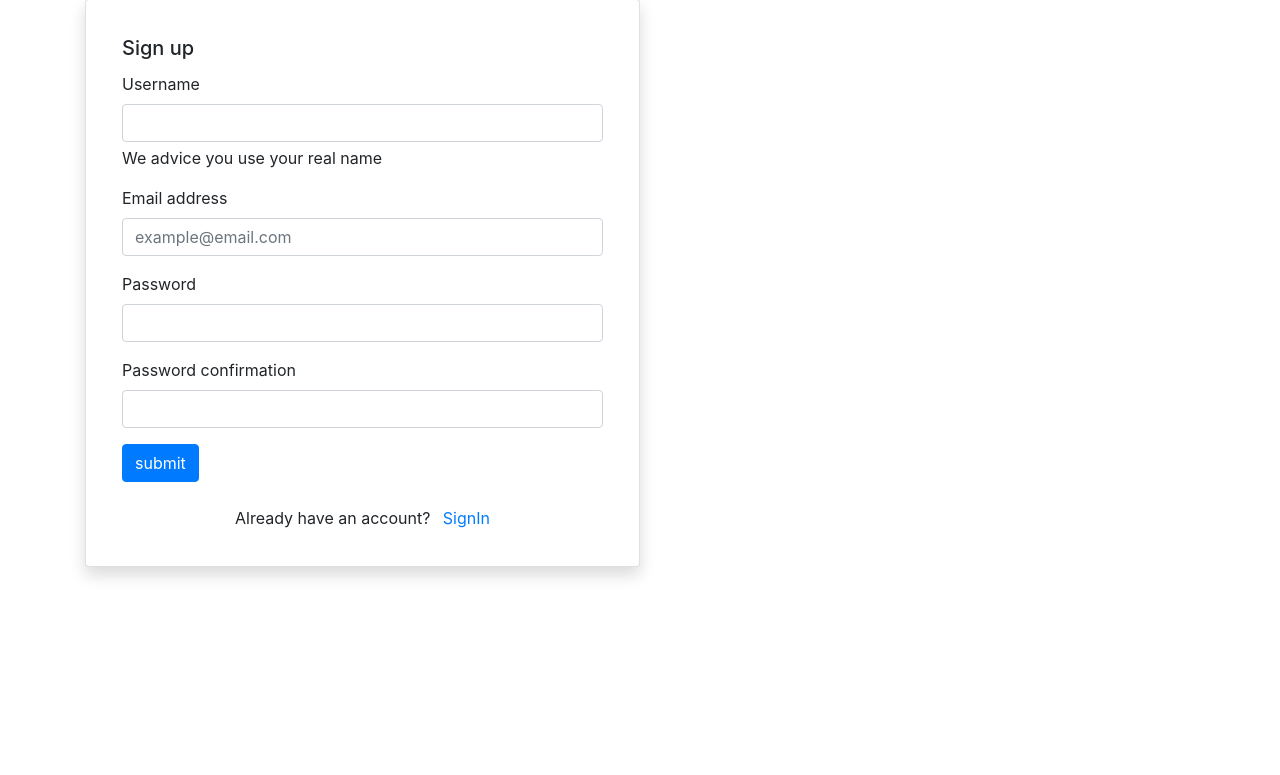
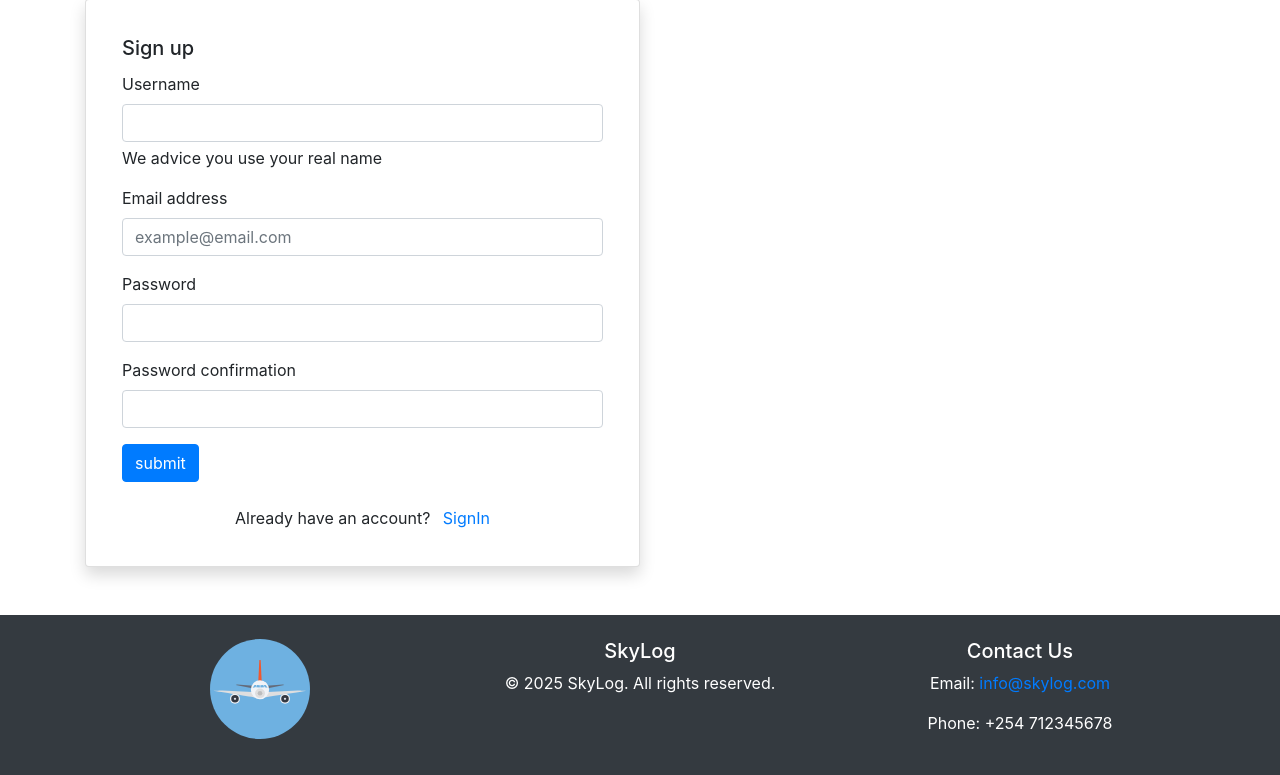
Before and after one commit to dcccalvin/SkyLog, a Django app: page /register/ in a window 1280 px wide. Shown: the part 81-856 px from the top of the page. Before the commit the page ends 659 px from the top, so only its background shows below. Run offline with Django 4.2, Linux system fonts and the light colour scheme.

Commit message:
Add footer and update navbar link in base templates addreesses issue Ui/UX Base #21

```diff
--- a/Pilot_Logbook/logs/templates/others/base.html
+++ b/Pilot_Logbook/logs/templates/others/base.html
@@ -4,7 +4,7 @@
 <head>
     <meta charset="UTF-8">
     <meta name="viewport" content="width=device-width, initial-scale=1.0">
-    <title>SkyLog - {% block title %}LogBook{% endblock %}</title>
+    <title>SkyLog - {% block title %}Home{% endblock %}</title>
 
 
     <link rel="stylesheet" href="https://cdn.jsdelivr.net/npm/bootstrap@4.3.1/dist/css/bootstrap.min.css"
@@ -16,7 +16,7 @@
 
     <nav class="navbar navbar-expand-lg navbar-dark bg-dark">
       <div class="container">
-        <a class="navbar-brand" href="#"><b>SkyLog</b></a>
+        <a class="navbar-brand" href="{% url "users:home" %}"><b>SkyLog</b></a>
 
 
         <button class="navbar-toggler" type="button" data-toggle="collapse" data-target="#navbarNav"
@@ -52,6 +52,25 @@
         {% endblock %}
     </div>
 
+    <footer class="bg-dark text-white mt-5 p-4 text-center">
+      <div class="container">
+        <div class="row">
+          <div class="col-md-4">
+            <img src="{% static 'images/airplane-svgrepo-com.svg' %}" alt="Company Logo" class="img-fluid mb-2" style="max-width: 100px;">
+          </div>
+          <div class="col-md-4">
+            <h5>SkyLog</h5>
+            <p>&copy; 2025 SkyLog. All rights reserved.</p>
+          </div>
+          <div class="col-md-4">
+            <h5>Contact Us</h5>
+            <p>Email: <a class="link-primary" href="mailto:info@skylog.com">info@skylog.com</a></p>
+            <p>Phone: +254 712345678</p>
+          </div>
+        </div>
+      </div>
+    </footer>
+
     {% comment %} SOlves issue #2 {% endcomment %}
     <script src="https://code.jquery.com/jquery-3.3.1.slim.min.js" integrity="sha384-q8i/X+965DzO0rT7abK41JStQIAqVgRVzpbzo5smXKp4YfRvH+8abtTE1Pi6jizo" crossorigin="anonymous"></script>
     <script src="https://cdn.jsdelivr.net/npm/popper.js@1.14.7/dist/umd/popper.min.js" integrity="sha384-UO2eT0CpHqdSJQ6hJty5KVphtPhzWj9WO1clHTMGa3JDZwrnQq4sF86dIHNDz0W1" crossorigin="anonymous"></script>
```
Also changed, not shown: Pilot_Logbook/users/templates/others/base.html (+20 -1 lines).
